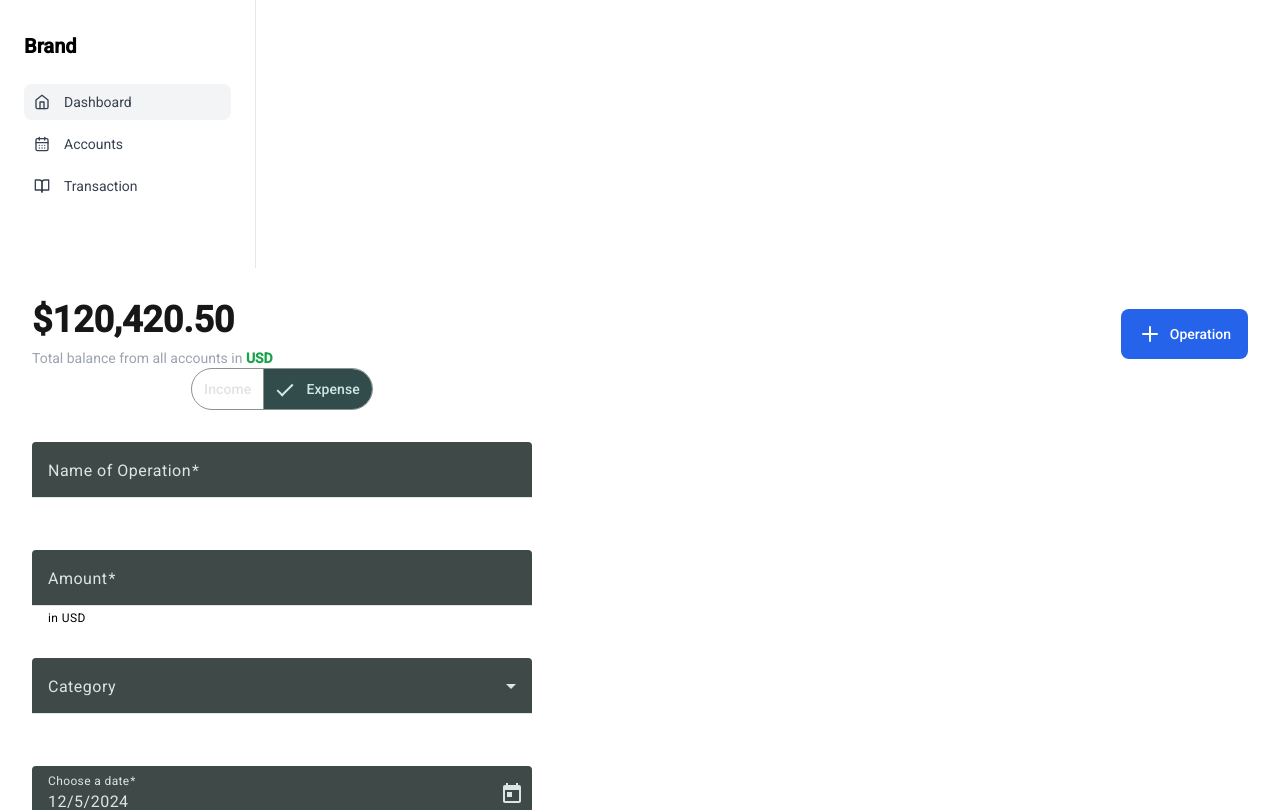
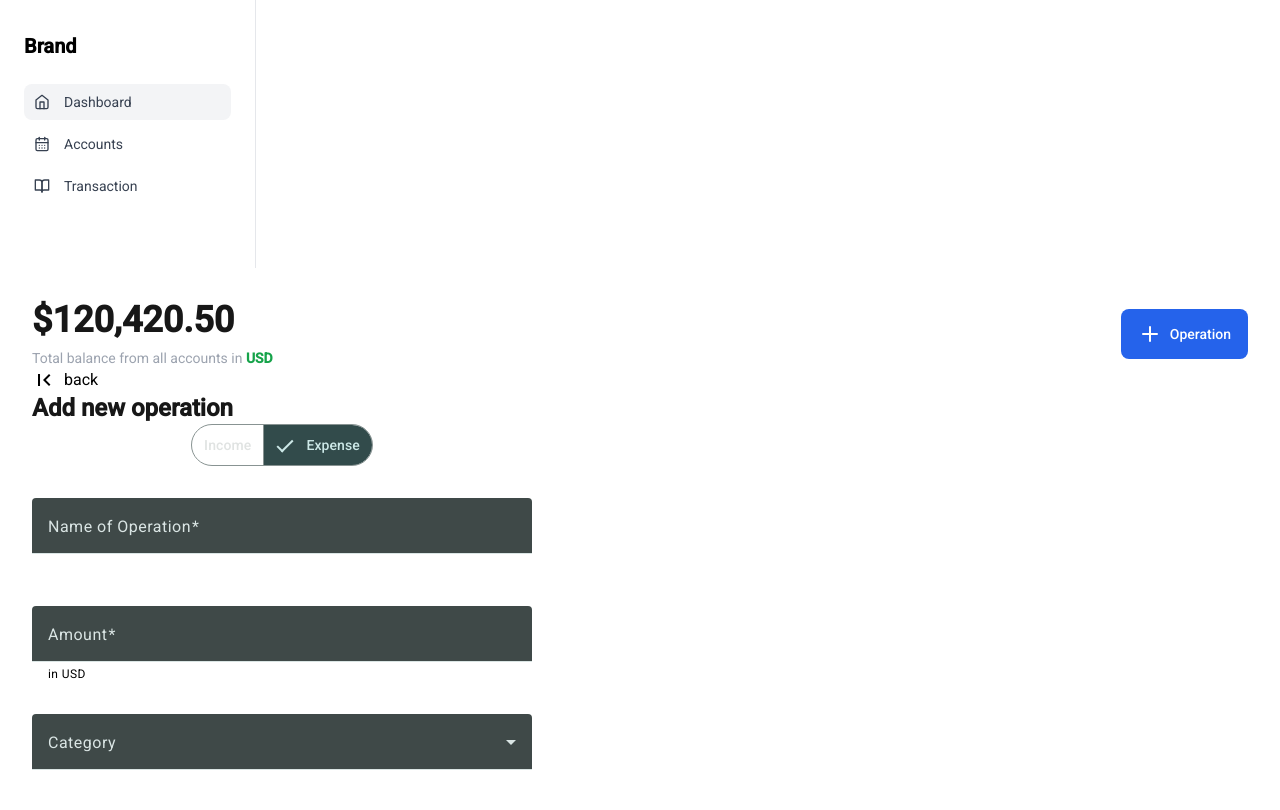
Before and after one commit to eyrad4/finance-app, an Angular app: page /transactions in a window 1280 px wide. Shown: the top 810 px of the page. Built offline with nearby package versions, Linux system fonts and the light colour scheme.

Commit message:
added back to main btn

```diff
--- a/src/app/features/operation/upsert/ui/operation-upsert.component.html
+++ b/src/app/features/operation/upsert/ui/operation-upsert.component.html
@@ -1,3 +1,10 @@
+<div class="flex items-start gap-2 w-full cursor-pointer" (click)="_cancelHandler()">
+  <mat-icon>first_page</mat-icon>
+  <span>back</span>
+</div>
+
+<div class="text-neutral-900 text-2xl font-bold">{{ _title() }}</div>
+
 <div class="flex flex-col gap-8 w-[500px]" [formGroup]="_formService.form">
   @if (!id()) {
     <div class="flex justify-center">
--- a/src/app/features/operation/upsert/ui/operation-upsert.component.ts
+++ b/src/app/features/operation/upsert/ui/operation-upsert.component.ts
@@ -25,7 +25,7 @@ import { OperationUpsertFormService } from '../services/operation-upsert-form.se
     styles: [
         `
             :host {
-                @apply block mx-auto;
+                @apply flex flex-col gap-8 items-center;
             }
         `
     ],
@@ -59,6 +59,8 @@ export class OperationUpsertComponent implements OnInit {
     private readonly _dialogService = inject(DialogService);
 
     protected readonly _formService = inject(OperationUpsertFormService);
+
+    protected _title = computed(() => (this.id() ? 'Edit operation' : 'Add new operation'));
 
     protected _actionButtonLabel = computed(() => {
         const label = this.id() ? 'Update' : 'Create';
```
